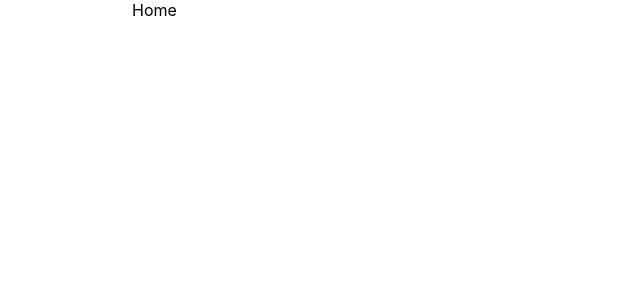
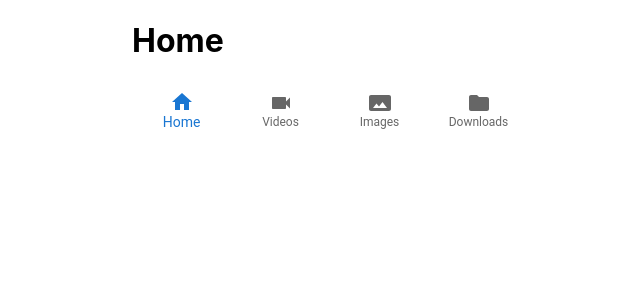
Before and after one commit to kyahAndoy/THESIS-APP, a React (Create React App) app: page / in a window 1280 px wide. Shown: the top 300 px of the page, without its empty margins (310-950 px from the left). Built offline with nearby package versions, Linux system fonts and the light colour scheme.

Commit message:
adding the bottom nav

```diff
--- a/src/App.js
+++ b/src/App.js
@@ -10,6 +10,7 @@ import Videos from './Videos';
 import Images from './Images';
 import Downloads from './Downloads';
 import Container from "@mui/material/Container";
+import BottomNav from './components/BottomNav';
 
 function App() {
   return (
@@ -22,7 +23,7 @@ function App() {
               <Route path="/images" component={Images} />
               <Route path="/downloads" component={Downloads} />
         </Switch>
-
+        <BottomNav />
         </Container>
          </Router>
     </>
--- a/src/Home.js
+++ b/src/Home.js
@@ -3,7 +3,7 @@ import React from 'react'
 function Home() {
   return (
     <div>
-      Home
+      <h1>Home</h1>
     </div>
   )
 }
--- /dev/null
+++ b/src/components/BottomNav.js
@@ -0,0 +1,38 @@
+import React from 'react'
+
+import BottomNavigation from '@mui/material/BottomNavigation';
+import BottomNavigationAction from '@mui/material/BottomNavigationAction';
+import VideocamIcon from '@mui/icons-material/Videocam';
+import PanoramaIcon from '@mui/icons-material/Panorama';
+import FolderIcon from '@mui/icons-material/Folder';
+import HomeIcon from '@mui/icons-material/Home';
+import { Link } from 'react-router-dom';
+
+
+function BottomNav() {
+    const [value, setValue] = React.useState(0);
+
+    return (
+        <>
+         <BottomNavigation
+                value={value}
+                onChange={(event, newValue) => {
+                     setValue(newValue);
+                }}
+      showLabels
+            >
+
+                <BottomNavigationAction label="Home" icon={<HomeIcon />} component={Link}
+        to="/"/>
+                <BottomNavigationAction label="Videos" icon={<VideocamIcon />} component={Link}
+        to="/videos"/>
+                <BottomNavigationAction label="Images" icon={<PanoramaIcon />} component={Link}
+        to="/images"/>
+                <BottomNavigationAction label="Downloads" icon={<FolderIcon />} component={Link}
+        to="/downloads"/>
+            </BottomNavigation>
+        </>
+    )
+}
+
+export default BottomNav;
```
